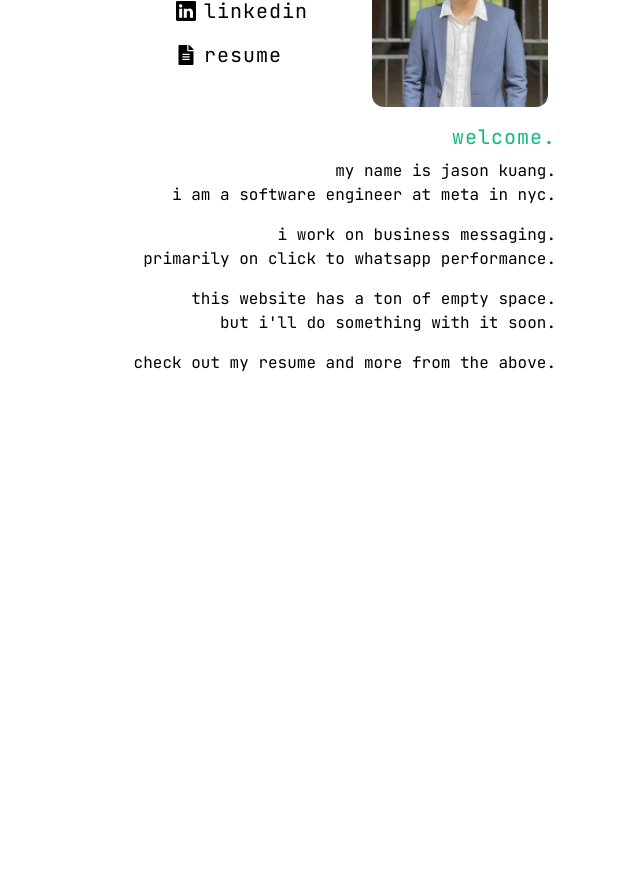
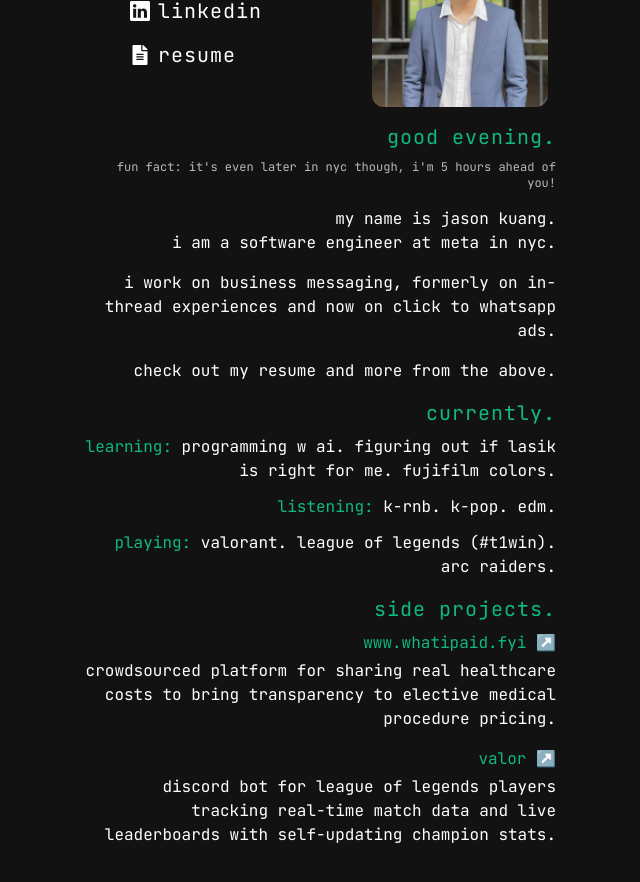
Before and after one commit to jason-kuang/jason-kuang.github.io, a Next.js app: page / in a window 1280 px wide. Shown: the part 320-1202 px from the top of the page, without its empty margins (404-1044 px from the left). Before the commit the page ends 912 px from the top, so only its background shows below. Built offline with nearby package versions, Linux system fonts and the light colour scheme.

Commit message:
Update personal website with latest dependencies, and some more whimsy!

```diff
--- a/components/Contacts.tsx
+++ b/components/Contacts.tsx
@@ -5,7 +5,7 @@
 
 export const github = 'https://github.com/jason-kuang';
 export const linkedIn = 'https://www.linkedin.com/in/jasonkuang1/';
-export const email = 'jkuang5@buffalo.edu';
+export const email = 'kuang316@gmail.com';
 
 export const links: LinkInfo[] = [
   {
--- a/pages/_app.tsx
+++ b/pages/_app.tsx
@@ -8,7 +8,7 @@
 function MyApp({ Component, pageProps, router }: AppProps) {
   return (
     <>
-      <ThemeProvider attribute='class'>
+      <ThemeProvider attribute='class' defaultTheme='dark'>
         <div className='m-auto flex w-full max-w-screen-sm flex-col '>
         <Header />
 
@@ -18,10 +18,13 @@
               <AnimatePresence mode='wait'>
                 <motion.div
                   key={router.route}
-                  initial={{ opacity: 0 }}
-                  animate={{ opacity: 1 }}
-                  transition={{ duration: 0.5 }}
-                  exit={{ opacity: 0 }}
+                  initial={{ opacity: 0, y: 40, scale: 0.95 }}
+                  animate={{ opacity: 1, y: 0, scale: 1 }}
+                  transition={{
+                    duration: 0.6,
+                    ease: [0.22, 1, 0.36, 1]
+                  }}
+                  exit={{ opacity: 0, y: -20 }}
                 >
                   <Component {...pageProps} />
                 </motion.div>
--- a/pages/index.tsx
+++ b/pages/index.tsx
@@ -1,10 +1,61 @@
 import type { NextPage } from 'next'
+import { useState, useEffect } from 'react';
 import Layout from '../components/Layout';
 import Section from '../components/Section';
-import { links } from '../components/Contacts';
+import { links, email } from '../components/Contacts';
 import Image from 'next/image';
 
 const Home: NextPage = () => {
+  const [hoveredLink, setHoveredLink] = useState<string | null>(null);
+  const [greeting, setGreeting] = useState('');
+  const [timeMessage, setTimeMessage] = useState('');
+
+  useEffect(() => {
+    const updateGreeting = () => {
+      const now = new Date();
+      const hour = now.getHours();
+
+      // Determine greeting based on local time
+      let greetingText = '';
+      if (hour >= 5 && hour < 12) {
+        greetingText = 'good morning';
+      } else if (hour >= 12 && hour < 17) {
+        greetingText = 'good afternoon';
+      } else if (hour >= 17 && hour < 24) {
+        greetingText = 'good evening';
+      } else {
+        greetingText = 'good evening'; // late night/early morning
+      }
+
+      // Get NYC time
+      const nycTime = new Date(now.toLocaleString('en-US', { timeZone: 'America/New_York' }));
+      const nycHour = nycTime.getHours();
+
+      // Calculate time difference
+      const localOffset = -now.getTimezoneOffset() / 60;
+      const nycOffset = nycTime.getTimezoneOffset() === 240 ? -4 : -5; // EDT vs EST
+      const diff = Math.abs(localOffset - nycOffset);
+
+      // Create time message
+      let message = '';
+      if (diff === 0) {
+        message = "we're in the same timezone!";
+      } else {
+        const laterOrEarlier = nycHour > hour ? 'later' : 'earlier';
+        const aheadOrBehind = nycHour > hour ? 'ahead' : 'behind';
+        message = `it's even ${laterOrEarlier} in nyc though, i'm ${diff} hour${diff !== 1 ? 's' : ''} ${aheadOrBehind} of you!`;
+      }
+
+      setGreeting(greetingText);
+      setTimeMessage(message);
+    };
+
+    updateGreeting();
+    // Update every minute
+    const interval = setInterval(updateGreeting, 60000);
+    return () => clearInterval(interval);
+  }, []);
+
   return (
     <Layout
     title='Jason Kuang'
@@ -24,13 +75,17 @@
         {links.slice(0, 4).map((link) => (
           <li key={link.title}>
             <a
-              className='link flex w-fit items-center gap-2 lowercase tracking-wider hover:opacity-100 hover:font-extrabold hover:text-emerald-500'
+              className='link flex w-fit items-center gap-2 lowercase tracking-wider hover:opacity-100 hover:text-emerald-500'
               href={link.href}
               target='_blank'
               rel='noreferrer'
+              onMouseEnter={() => setHoveredLink(link.title)}
+              onMouseLeave={() => setHoveredLink(null)}
             >
               {link.icon}
-              {link.title}
+              <span style={link.title === 'Email' ? { display: 'inline-block', width: '150px', fontSize: hoveredLink === 'Email' ? '0.85rem' : 'inherit' } : {}}>
+                {link.title === 'Email' && hoveredLink === 'Email' ? email : link.title}
+              </span>
             </a>
           </li>
         ))}
@@ -38,25 +93,70 @@
       </div>
 
 
-      <Section header='welcome.'>
+      <Section header={`${greeting}.`}>
       <div className='flex flex-col gap-4 text-right lowercase'>
+          {timeMessage && (
+            <p className='text-xs opacity-70'>
+              fun fact: {timeMessage}
+            </p>
+          )}
           <p>
             my name is jason kuang.<br></br>
             i am a Software Engineer at meta in nyc.<br></br>
           </p>
           <p>
-            i work on business messaging. <br></br>
-            primarily on click to whatsapp performance.<br></br>
-          </p>
-          <p>
-            this website has a ton of empty space. <br></br>
-            but i'll do something with it soon.<br></br>
+            i work on business messaging, formerly on in-thread experiences and now on click to whatsapp ads.
           </p>
           <p>
             check out my resume and more from the above.<br></br>
           </p>
         </div>
-        </Section>
+      </Section>
+
+      <Section header='currently.'>
+        <div className='flex flex-col gap-3 text-right lowercase'>
+          <div>
+            <span className='text-emerald-500'>learning:</span> programming w ai. figuring out if lasik is right for me. fujifilm colors.
+          </div>
+          <div>
+            <span className='text-emerald-500'>listening:</span> k-rnb. k-pop. edm.
+          </div>
+          <div>
+            <span className='text-emerald-500'>playing:</span> valorant. league of legends (#t1win). arc raiders.
+          </div>
+        </div>
+      </Section>
+
+      <Section header='side projects.'>
+        <div className='flex flex-col gap-4 text-right lowercase'>
+          <div>
+            <a
+              href='https://whatipaid.fyi'
+              target='_blank'
+              rel='noreferrer'
+              className='link text-emerald-500 hover:opacity-100 hover:underline'
+            >
+              www.whatipaid.fyi <span className='font-normal'>↗</span>
+            </a>
+            <p className='mt-1'>
+              crowdsourced platform for sharing real healthcare costs to bring transparency to elective medical procedure pricing.
+            </p>
+          </div>
+          <div>
+            <a
+              href='http://github.com/jason-kuang/Valor'
+              target='_blank'
+              rel='noreferrer'
+              className='link text-emerald-500 hover:opacity-100 hover:underline'
+            >
+              valor <span className='font-normal'>↗</span>
+            </a>
+            <p className='mt-1'>
+              discord bot for league of legends players tracking real-time match data and live leaderboards with self-updating champion stats.
+            </p>
+          </div>
+        </div>
+      </Section>
 
     </Layout>
   );
```
Also changed, not shown: package.json (+14 -14 lines), 1 other file (tests, documents, lock files or other folders).
